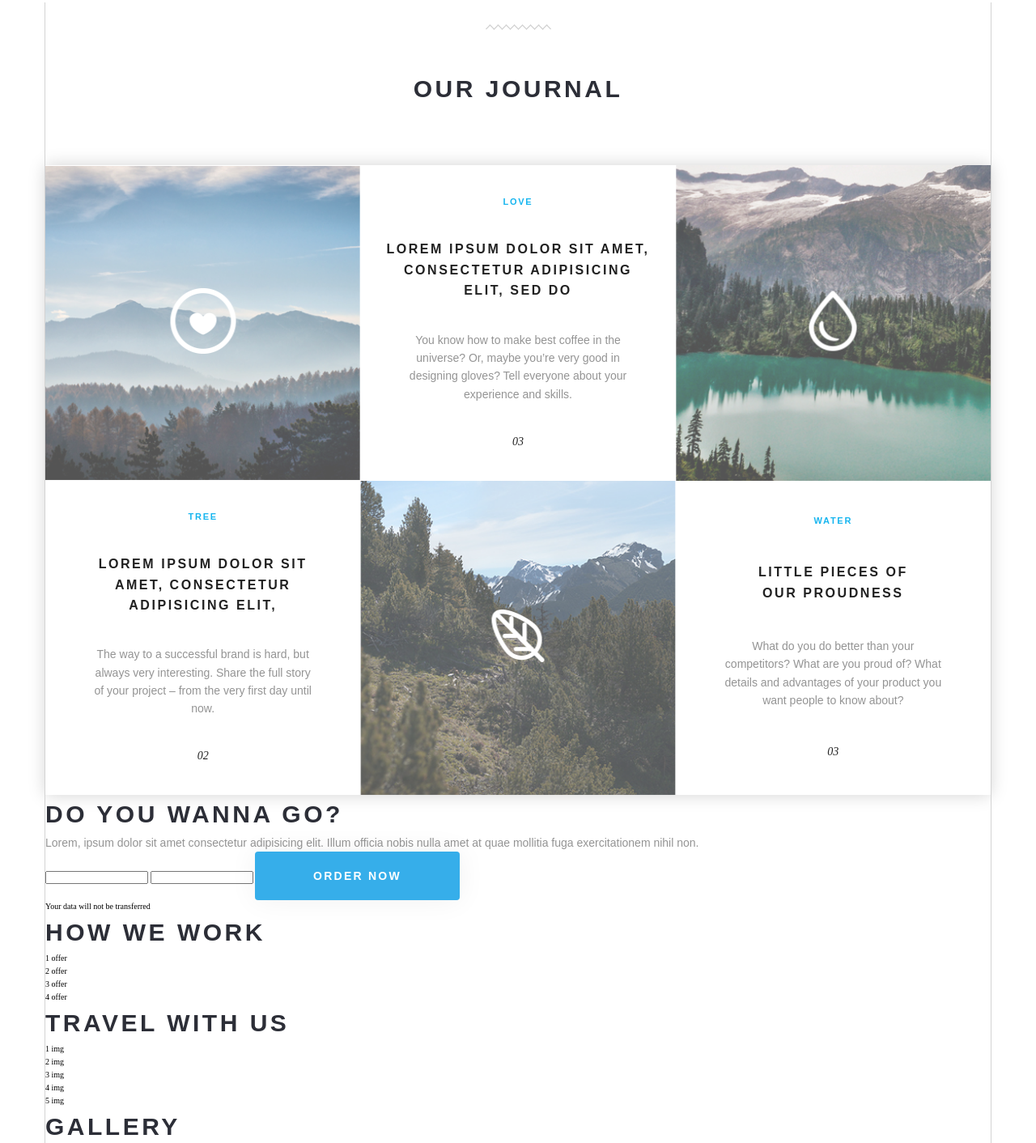
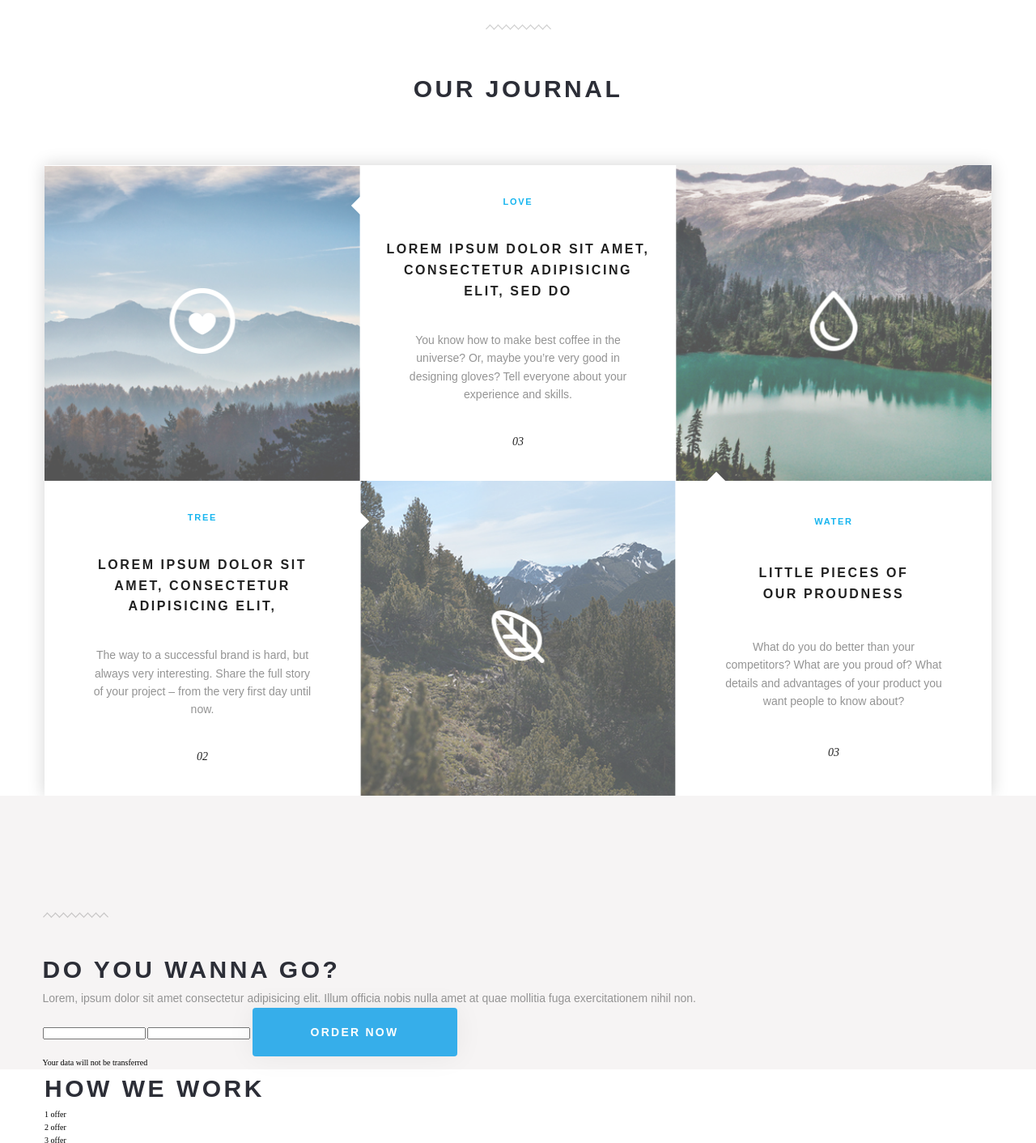
Before and after one commit to MultipleIllusionsi/Mountains, a website: page dist/index.html in a window 1280 px wide. Shown: the part 1388-2800 px from the top of the page at 81% size. Drawn offline with Linux system fonts and the light colour scheme; a web font is replaced by a local one.

Commit message:
section journal done / start working w/ offer

```diff
--- a/dist/css/style.css
+++ b/dist/css/style.css
@@ -329,8 +329,6 @@ body {
   line-height: 1.6; }
 
 .section {
-  border-left: 1px solid lightgray;
-  border-right: 1px solid lightgray;
   max-width: 1170px;
   margin-right: auto;
   margin-left: auto; }
@@ -403,7 +401,7 @@ h1 {
 
 .header {
   margin-top: 2rem;
-  max-width: 1920px;
+  min-width: 100vw;
   background-image: url(../img/header-img.png);
   background-size: cover;
   background-position: center;
@@ -567,6 +565,8 @@ h1 {
       transform: translate(-50%, -50%); }
     .journal-content__item--1 img {
       width: 100%; }
+  .journal-content__item--2 {
+    position: relative; }
     .journal-content__item--2 h4 {
       width: 85%;
       margin-left: auto;
@@ -575,6 +575,16 @@ h1 {
       width: 70%;
       margin-left: auto;
       margin-right: auto; }
+    .journal-content__item--2::after {
+      content: "";
+      height: 20px;
+      width: 20px;
+      background-color: white;
+      position: absolute;
+      top: 40px;
+      left: -7px;
+      transform: rotate(45deg);
+      z-index: 100; }
   .journal-content__item--3 {
     position: relative; }
     .journal-content__item--3::after {
@@ -585,6 +595,8 @@ h1 {
       transform: translate(-50%, -50%); }
     .journal-content__item--3 img {
       width: 100%; }
+  .journal-content__item--4 {
+    position: relative; }
     .journal-content__item--4 h4 {
       width: 70%;
       margin-left: auto;
@@ -593,6 +605,16 @@ h1 {
       width: 70%;
       margin-left: auto;
       margin-right: auto; }
+    .journal-content__item--4::after {
+      content: "";
+      height: 20px;
+      width: 20px;
+      background-color: white;
+      position: absolute;
+      top: 40px;
+      right: -7px;
+      transform: rotate(45deg);
+      z-index: 100; }
   .journal-content__item--5 {
     position: relative; }
     .journal-content__item--5::after {
@@ -603,6 +625,8 @@ h1 {
       transform: translate(-50%, -50%); }
     .journal-content__item--5 img {
       width: 100%; }
+  .journal-content__item--6 {
+    position: relative; }
     .journal-content__item--6 h4 {
       width: 50%;
       margin-left: auto;
@@ -611,6 +635,33 @@ h1 {
       width: 70%;
       margin-left: auto;
       margin-right: auto; }
+    .journal-content__item--6::after {
+      content: "";
+      height: 20px;
+      width: 20px;
+      background-color: white;
+      position: absolute;
+      top: -7px;
+      left: 40px;
+      transform: rotate(45deg);
+      z-index: 100; }
+
+.offer {
+  min-width: 100vw;
+  position: relative;
+  padding-right: 1.5rem;
+  padding-left: 1rem;
+  text-align: left;
+  padding-top: 14rem;
+  background-color: #f6f4f4; }
+  .offer-wrapper {
+    max-width: 1170px;
+    margin-right: auto;
+    margin-left: auto; }
+    .offer-wrapper::before {
+      content: url(../../img/waves-u.png);
+      display: block;
+      margin-bottom: 3.5rem; }
 
 .btn-outline {
   width: 15.3rem;
--- a/dist/index.html
+++ b/dist/index.html
@@ -119,6 +119,7 @@
       </section>
       <!-- offer -->
       <section class="section offer">
+        <div class="offer-wrapper">
           <h3 class="heading-secondary">
             Do you wanna go?
           </h3>
@@ -137,6 +138,7 @@
 
           <div>
             Your data will not be transferred
+          </div>
         </div>
       </section>
       <!-- scheme -->
--- a/dist/sass/base/_base.scss
+++ b/dist/sass/base/_base.scss
@@ -39,12 +39,11 @@ body {
 // }
 
 .section {
-  border-left: 1px solid lightgray;
-  border-right: 1px solid lightgray;
+  // border-left: 1px solid lightgray;
+  // border-right: 1px solid lightgray;
   max-width: 1170px;
   margin-right: auto;
   margin-left: auto;
-  // overflow: hidden;
 
   @include response(tab-land) {
     border-left: none;
--- a/dist/sass/layout/_header.scss
+++ b/dist/sass/layout/_header.scss
@@ -1,6 +1,7 @@
 .header {
   margin-top: 2rem;
-  max-width: 1920px;
+  min-width: 100vw;
+  // max-width: 1920px;
   background-image: url(../img/header-img.png);
   background-size: cover;
   background-position: center;
--- a/dist/sass/layout/_journal.scss
+++ b/dist/sass/layout/_journal.scss
@@ -37,6 +37,7 @@
       }
 
       &--2 {
+        position: relative;
         & h4 {
           width: 85%;
           margin-left: auto;
@@ -46,6 +47,18 @@
           width: 70%;
           margin-left: auto;
           margin-right: auto;
+        }
+
+        &::after {
+          content: "";
+          height: 20px;
+          width: 20px;
+          background-color: white;
+          position: absolute;
+          top: 40px;
+          left: -7px;
+          transform: rotate(45deg);
+          z-index: 100;
         }
       }
 
@@ -65,6 +78,7 @@
       }
 
       &--4 {
+        position: relative;
         & h4 {
           width: 70%;
           margin-left: auto;
@@ -74,6 +88,18 @@
           width: 70%;
           margin-left: auto;
           margin-right: auto;
+        }
+
+        &::after {
+          content: "";
+          height: 20px;
+          width: 20px;
+          background-color: white;
+          position: absolute;
+          top: 40px;
+          right: -7px;
+          transform: rotate(45deg);
+          z-index: 100;
         }
       }
 
@@ -93,6 +119,7 @@
       }
 
       &--6 {
+        position: relative;
         & h4 {
           width: 50%;
           margin-left: auto;
@@ -103,6 +130,18 @@
           margin-left: auto;
           margin-right: auto;
         }
+
+        &::after {
+          content: "";
+          height: 20px;
+          width: 20px;
+          background-color: white;
+          position: absolute;
+          top: -7px;
+          left: 40px;
+          transform: rotate(45deg);
+          z-index: 100;
+        }
       }
     }
   }
--- a/dist/sass/layout/_offer.scss
+++ b/dist/sass/layout/_offer.scss
@@ -0,0 +1,16 @@
+.offer {
+  min-width: 100vw;
+  position: relative;
+  padding-right: 1.5rem;
+  padding-left: 1rem;
+  text-align: left;
+  padding-top: 14rem;
+  background-color: #f6f4f4;
+
+  &-wrapper {
+    max-width: 1170px;
+    @include waves;
+    margin-right: auto;
+    margin-left: auto;
+  }
+}
```
Lines whose indentation alone changed are shown as unchanged.
